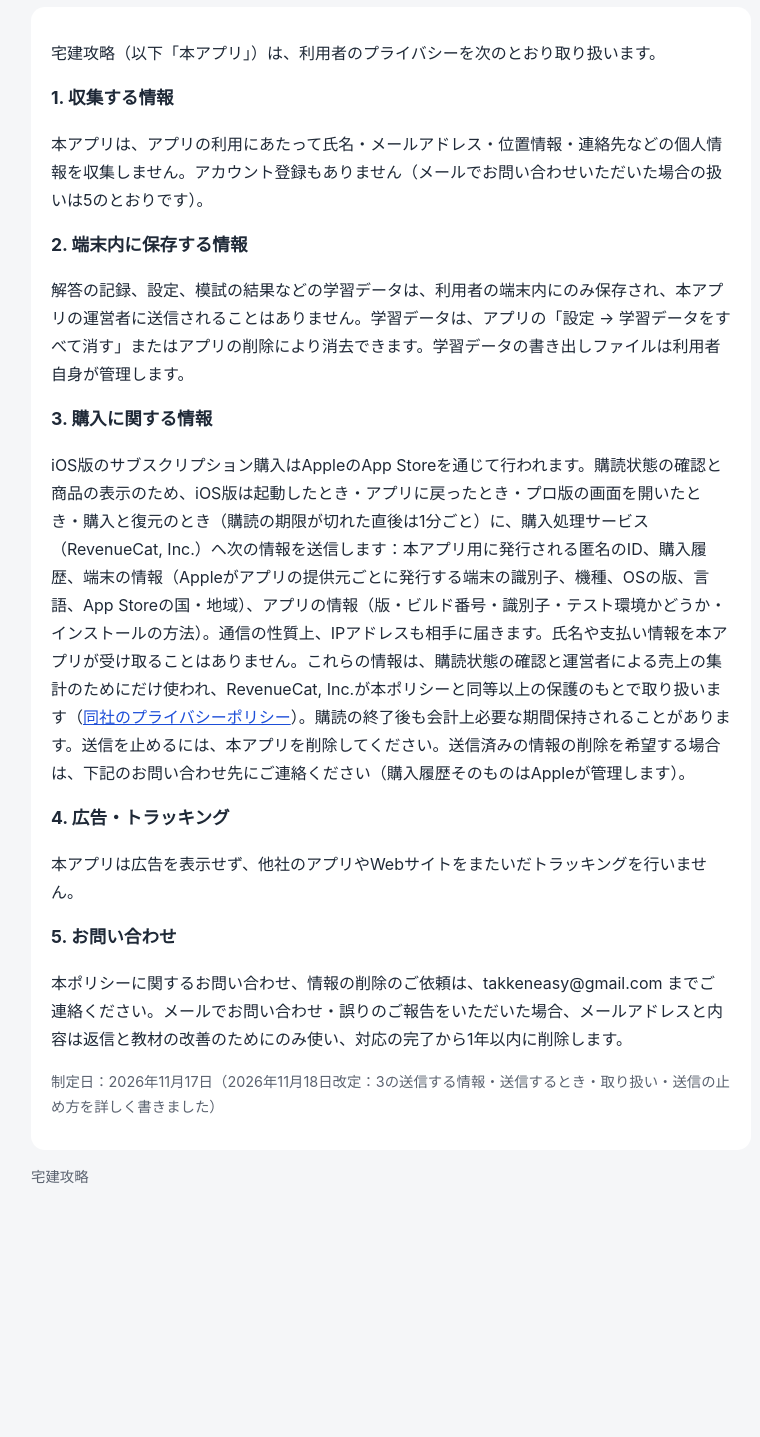
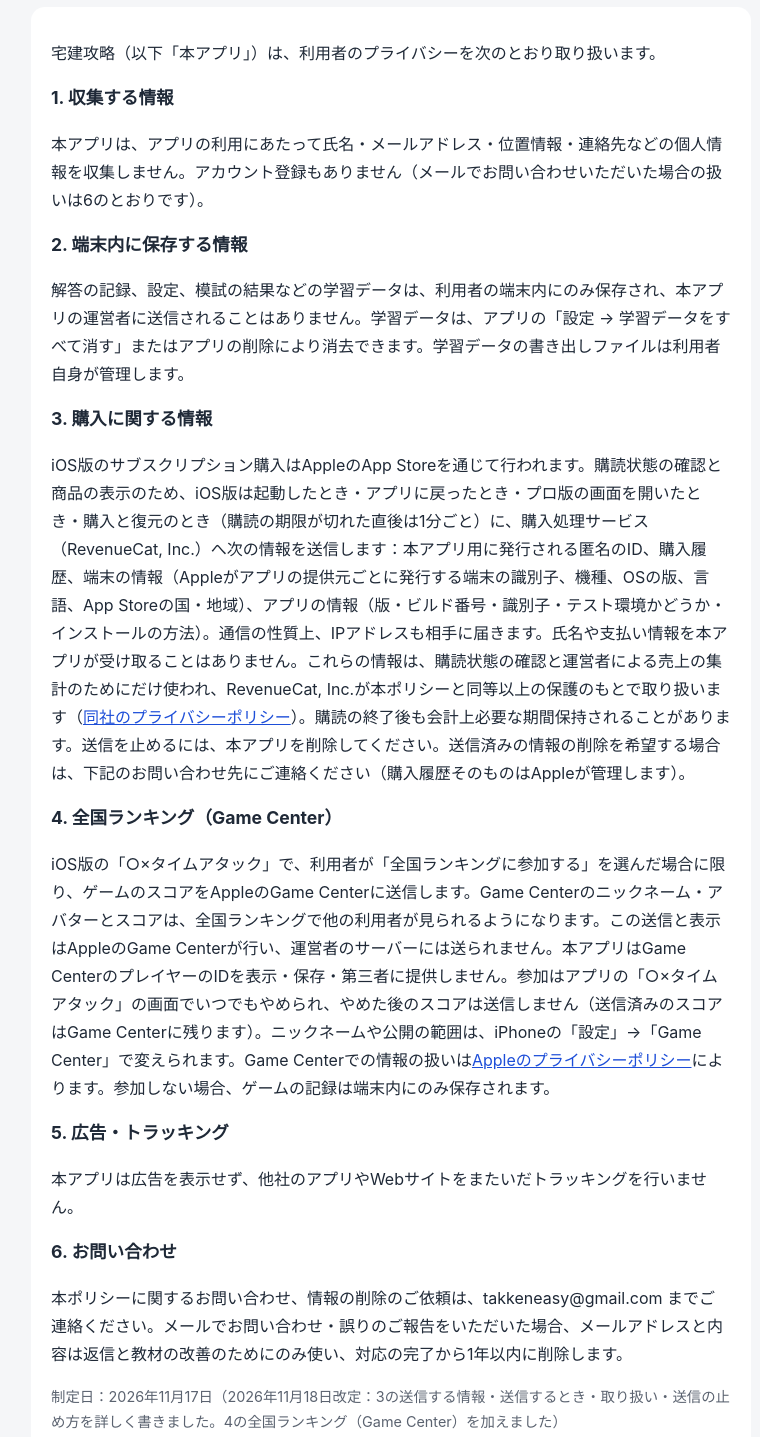
Before and after one commit to dai96981-tech/takken-support, a plain HTML site: page privacy.html in a window 1280 px wide. Shown: the part 160-1597 px from the top of the page, without its empty margins (249-1009 px from the left). Before the commit the page ends 1412 px from the top, so only its background shows below. Drawn offline with Linux system fonts and the light colour scheme.

Commit message:
プライバシーポリシー：全国ランキング（Game Center）の項を追加

```diff
--- a/privacy.html
+++ b/privacy.html
@@ -12,15 +12,17 @@ a{color:var(--brand)} .sub{color:var(--sub);font-size:.9rem} nav a{display:inlin
 <nav><a href="./">サポート</a><a href="privacy.html">プライバシーポリシー</a><a href="terms.html">利用規約</a></nav>
 <h1>プライバシーポリシー</h1><div class="card"><p>宅建攻略（以下「本アプリ」）は、利用者のプライバシーを次のとおり取り扱います。</p>
 <h2>1. 収集する情報</h2>
-<p>本アプリは、アプリの利用にあたって氏名・メールアドレス・位置情報・連絡先などの個人情報を収集しません。アカウント登録もありません（メールでお問い合わせいただいた場合の扱いは5のとおりです）。</p>
+<p>本アプリは、アプリの利用にあたって氏名・メールアドレス・位置情報・連絡先などの個人情報を収集しません。アカウント登録もありません（メールでお問い合わせいただいた場合の扱いは6のとおりです）。</p>
 <h2>2. 端末内に保存する情報</h2>
 <p>解答の記録、設定、模試の結果などの学習データは、利用者の端末内にのみ保存され、本アプリの運営者に送信されることはありません。学習データは、アプリの「設定 → 学習データをすべて消す」またはアプリの削除により消去できます。学習データの書き出しファイルは利用者自身が管理します。</p>
 <h2>3. 購入に関する情報</h2>
 <p>iOS版のサブスクリプション購入はAppleのApp Storeを通じて行われます。購読状態の確認と商品の表示のため、iOS版は起動したとき・アプリに戻ったとき・プロ版の画面を開いたとき・購入と復元のとき（購読の期限が切れた直後は1分ごと）に、購入処理サービス（RevenueCat, Inc.）へ次の情報を送信します：本アプリ用に発行される匿名のID、購入履歴、端末の情報（Appleがアプリの提供元ごとに発行する端末の識別子、機種、OSの版、言語、App Storeの国・地域）、アプリの情報（版・ビルド番号・識別子・テスト環境かどうか・インストールの方法）。通信の性質上、IPアドレスも相手に届きます。氏名や支払い情報を本アプリが受け取ることはありません。これらの情報は、購読状態の確認と運営者による売上の集計のためにだけ使われ、RevenueCat, Inc.が本ポリシーと同等以上の保護のもとで取り扱います（<a href="https://www.revenuecat.com/privacy/">同社のプライバシーポリシー</a>）。購読の終了後も会計上必要な期間保持されることがあります。送信を止めるには、本アプリを削除してください。送信済みの情報の削除を希望する場合は、下記のお問い合わせ先にご連絡ください（購入履歴そのものはAppleが管理します）。</p>
-<h2>4. 広告・トラッキング</h2>
+<h2>4. 全国ランキング（Game Center）</h2>
+<p>iOS版の「○×タイムアタック」で、利用者が「全国ランキングに参加する」を選んだ場合に限り、ゲームのスコアをAppleのGame Centerに送信します。Game Centerのニックネーム・アバターとスコアは、全国ランキングで他の利用者が見られるようになります。この送信と表示はAppleのGame Centerが行い、運営者のサーバーには送られません。本アプリはGame CenterのプレイヤーのIDを表示・保存・第三者に提供しません。参加はアプリの「○×タイムアタック」の画面でいつでもやめられ、やめた後のスコアは送信しません（送信済みのスコアはGame Centerに残ります）。ニックネームや公開の範囲は、iPhoneの「設定」→「Game Center」で変えられます。Game Centerでの情報の扱いは<a href="https://www.apple.com/legal/privacy/">Appleのプライバシーポリシー</a>によります。参加しない場合、ゲームの記録は端末内にのみ保存されます。</p>
+<h2>5. 広告・トラッキング</h2>
 <p>本アプリは広告を表示せず、他社のアプリやWebサイトをまたいだトラッキングを行いません。</p>
-<h2>5. お問い合わせ</h2>
+<h2>6. お問い合わせ</h2>
 <p>本ポリシーに関するお問い合わせ、情報の削除のご依頼は、takkeneasy@gmail.com までご連絡ください。メールでお問い合わせ・誤りのご報告をいただいた場合、メールアドレスと内容は返信と教材の改善のためにのみ使い、対応の完了から1年以内に削除します。</p>
-<p class="sub">制定日：2026年11月17日（2026年11月18日改定：3の送信する情報・送信するとき・取り扱い・送信の止め方を詳しく書きました）</p></div>
+<p class="sub">制定日：2026年11月17日（2026年11月18日改定：3の送信する情報・送信するとき・取り扱い・送信の止め方を詳しく書きました。4の全国ランキング（Game Center）を加えました）</p></div>
 <p class="sub">宅建攻略</p>
 </main></body></html>
```
